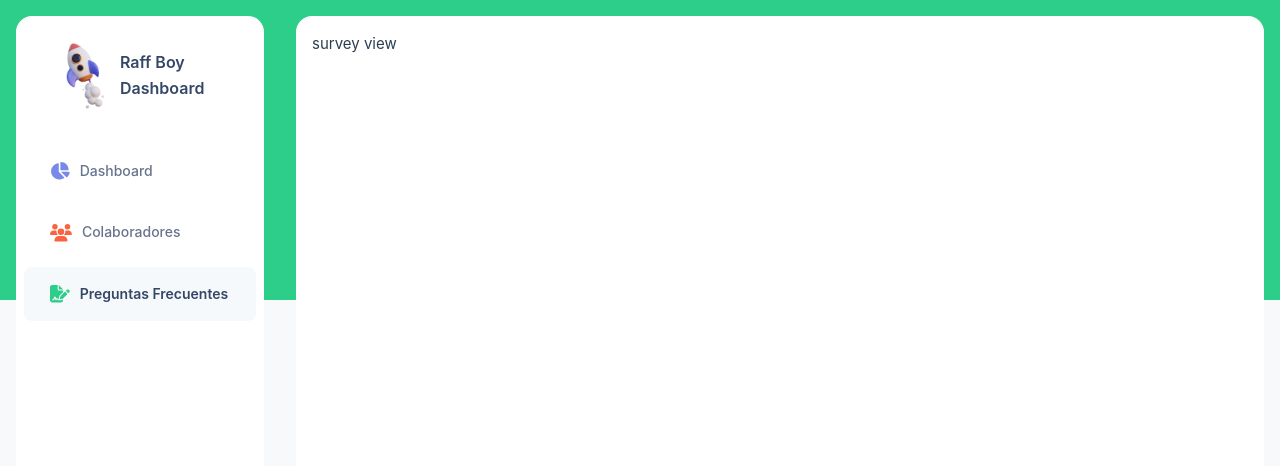
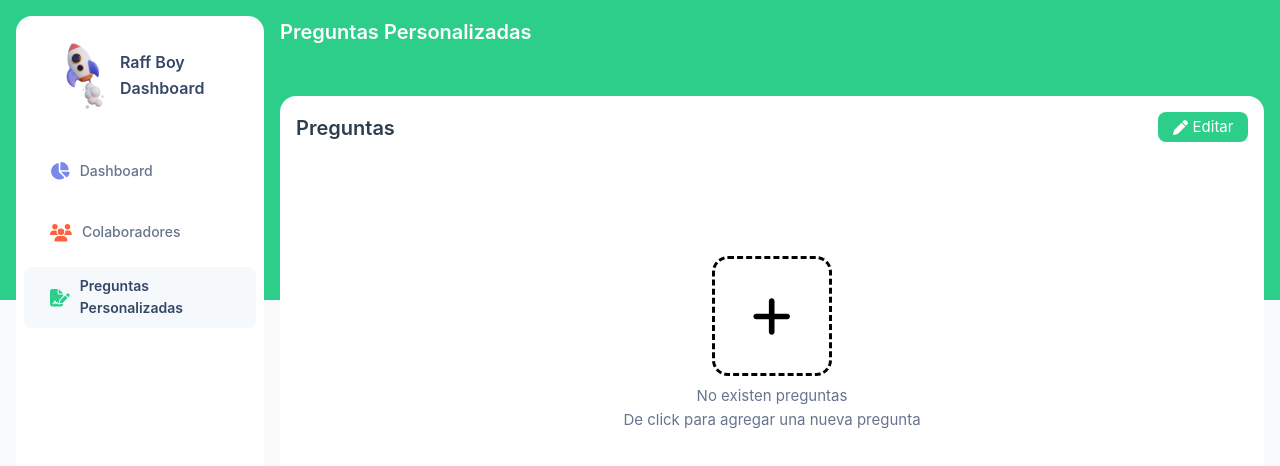
Before and after one commit to RafaSaan/pruebaTecnicaVue, a Vue app: page /survey in a window 1280 px wide. Shown: the top 466 px of the page. Built offline with nearby package versions, Linux system fonts and the light colour scheme.

Commit message:
init create survey section

```diff
--- a/index.html
+++ b/index.html
@@ -4,7 +4,7 @@
     <meta charset="UTF-8">
     <link rel="icon" href="/favicon.ico">
     <meta name="viewport" content="width=device-width, initial-scale=1.0">
-    <title>Vite App</title>
+    <title>raff boy</title>
   </head>
   <body>
     <div id="app"></div>
--- a/src/App.vue
+++ b/src/App.vue
@@ -34,10 +34,7 @@ import MainNavbar from '@/components/MainNavbar.vue';
 .mainDisplay {
   z-index: 999;
   width: 100%;
-  background-color: #fff;
-  border-radius: 1rem;
-  margin: 1rem;
-  padding: 1rem;
   min-height: 90vh;
+  margin-right: 1rem;
 }
 </style>
--- a/src/components/MainNavbar.vue
+++ b/src/components/MainNavbar.vue
@@ -39,7 +39,7 @@ const navList = [
     iconColor: '#FB6340'
   },
   {
-    name: 'Preguntas Frecuentes',
+    name: 'Preguntas Personalizadas',
     icon: 'fa-solid fa-file-signature',
     route: '/survey',
     iconColor: '#2DCE89'
--- /dev/null
+++ b/src/components/SurveyList.vue
@@ -0,0 +1,108 @@
+<template>
+  <div class="surveyList">
+    <div class="surveyHeader">
+      <p>{{isOpenCreateOrUpdateSurvey ? 'Personaliza tus preguntas' : 'Preguntas'}}</p>
+      <div class="surveyOptions">
+        <div class="actionButton" @click="isOpenCreateOrUpdateSurvey = false">
+          <font-awesome-icon
+              :icon="['fas', 'pen']"
+              :style="{ color: '#fff' }"
+            />
+            Editar
+        </div>
+      </div>
+    </div>
+
+    <UpdateOrCreateSurvey v-if="isOpenCreateOrUpdateSurvey"/>
+    <div class="withoutTasksContainer" v-if="!isOpenCreateOrUpdateSurvey && !store.survey.length">
+      <div class="addQuestionBtn" @click="isOpenCreateOrUpdateSurvey = true">
+        <font-awesome-icon
+          :icon="['fas', 'plus']"
+          :style="{ color: '#000' }" size="3x"/>
+      </div>
+      <div class="addBtnInfo">
+        <p>No existen preguntas</p>
+        <p>De click para agregar una nueva pregunta</p>
+      </div>
+    </div>
+
+  </div>
+</template>
+
+<script setup>
+import { ref } from 'vue'
+import UpdateOrCreateSurvey from './UpdateOrCreateSurvey.vue';
+import { useSurveyStore } from '@/stores/survey'
+
+const store = useSurveyStore()
+const isOpenCreateOrUpdateSurvey = ref(false)
+</script>
+
+<style scoped>
+.fade-enter-active,
+.fade-leave-active {
+  transition: opacity 0.3s ease;
+}
+
+.fade-enter-from,
+.fade-leave-to {
+  opacity: 0;
+}
+.surveyList {
+  background-color: #fff;
+  padding: 1rem;
+  border-radius: 1rem;
+  margin-top: 3rem;
+  min-height: 60vh;
+}
+.surveyHeader {
+  display: flex;
+  justify-content: space-between;
+}
+.surveyHeader > p{
+  font-size: 20px;
+  font-weight: 600;
+}
+.surveyOptions {
+  display: flex;
+  gap: 1rem;
+}
+.actionButton {
+  background-color: #2dce89;
+  width: 90px;
+  height: 30px;
+  border-radius: 8px;
+  cursor: pointer;
+  display: flex;
+  justify-content: center;
+  align-items: center;
+  color: #fff;
+  gap: 5px;
+}
+.withoutTasksContainer {
+  height: 50vh;
+  display: flex;
+  justify-content: center;
+  align-items: center;
+  flex-direction: column;
+}
+.addQuestionBtn {
+  border: 3px dashed #000;
+  width: 120px;
+  height: 120px;
+  display: flex;
+  justify-content: center;
+  align-items: center;
+  flex-direction: column;
+  border-radius: 1rem;
+  cursor: pointer;
+}
+.addBtnInfo {
+  display: flex;
+  flex-direction: column;
+  align-items: center;
+  color: #67748e;
+  font-size: 15px;
+  margin-top: .5rem;
+}
+</style>
--- /dev/null
+++ b/src/components/UpdateOrCreateSurvey.vue
@@ -0,0 +1,185 @@
+<template>
+  <div class="updateOrCreateView">
+    <p>En esta seccion podras adaptar preguntas con tus preferencias,
+      para que tus clientes cuenten su experiencia
+    </p>
+    <p>(Limite 5 preguntas)</p>
+    <div class="actionButton" @click="addQuestion" :class="survey.length >= 5 ? 'disableBtn' : ''">
+      <font-awesome-icon :icon="['fas', 'plus']" :style="{ color: '#fff' }"/>
+      Agregar
+    </div>
+    <div class="customQuestion" v-for="question, index in survey" :key="index">
+      <input type="text" :id="'question' + index" class="questionInput">
+      <div class="defaultChecks">
+        <div class="checkContainer">
+          <input type="checkbox" :id="'isRequired' + index">
+          <label :for="'isRequired' + index">Pregunta obligatoria</label>
+        </div>
+        <div class="checkContainer">
+          <input type="checkbox" :id="'countForEvaluation' + index">
+          <label :for="'countForEvaluation' + index">Esta pregunta contara en la evaluacion de tu colaborador</label>
+        </div>
+      </div>
+      <div class="customOptionsContainer">
+        <div class="">
+          <span class="ratingTitle">Tipo de calificacion</span>
+          <div class="typeRatingContainer">
+            <div class="typeRating">
+              <input type="radio" :id="'range' + index" value="range" v-model="question.typeRating"/>
+              <label :for="'range' + index">De Rango</label>
+            </div>
+            <div class="typeRating">
+              <input type="radio" :id="'closed' + index" value="closed" v-model="question.typeRating"/>
+              <label :for="'closed' + index">Cerrada(Si o No)</label>
+            </div>
+            <div class="typeRating">
+              <input type="radio" :id="'open' + index" value="open" v-model="question.typeRating"/>
+              <label :for="'open' + index">Abierta</label>
+            </div>
+            <div class="typeRating">
+              <input type="radio" :id="'options' + index" value="options" v-model="question.typeRating"/>
+              <label :for="'options' + index">Opciones</label>
+            </div>
+          </div>
+        </div>
+
+        <div class="" v-if="question.typeRating === 'range'">
+          <span class="ratingTitle">¿Que icono te gustaria?</span>
+          <div class="typeRatingContainer">
+            <div class="typeRating">
+              <input type="radio" :id="'start'+index" value="star"/>
+              <label :for="'start'+index">
+                <font-awesome-icon :icon="['fas', 'star']" :style="{ color: '#000' }" size="lg"/>
+              </label>
+            </div>
+            <div class="typeRating">
+              <input type="radio" :id="'smile'+index" value="face-smile-beam"/>
+              <label :for="'smile'+index">
+                <font-awesome-icon :icon="['fas', 'face-smile-beam']" :style="{ color: '#000' }" size="lg"/>
+              </label>
+            </div>
+          </div>
+        </div>
+
+        <div class="" v-if="question.typeRating === 'range'">
+          <span class="ratingTitle">Rango máximo</span>
+          <div class="typeRatingContainer">
+            <div class="typeRating">
+              <input type="radio" :id="'numberFive'+index" value="5"/>
+              <label :for="'numberFive'+index">5</label>
+            </div>
+            <div class="typeRating">
+              <input type="radio" :id="'numberFour'+index" value="4"/>
+              <label :for="'numberFour'+index">4</label>
+            </div>
+            <div class="typeRating">
+              <input type="radio" :id="'numberThree'+index" value="3"/>
+              <label :for="'numberThree'+index">3</label>
+            </div>
+            <div class="typeRating">
+              <input type="radio" :id="'numberTwo'+index" value="2"/>
+              <label :for="'numberTwo'+index">2</label>
+            </div>
+          </div>
+        </div>
+
+        <div class="" v-if="question.typeRating === 'options'">
+          <span class="ratingTitle">opciones</span>
+          <div class="typeRatingContainer">
+            <input type="text" :id="'optionOne'+index" class="questionInput optionInput" placeholder="Opción 1">
+            <input type="text" :id="'optionTwo'+index" class="questionInput optionInput" placeholder="Opción 2">
+            <input type="text" :id="'optionThree'+index" class="questionInput optionInput" placeholder="Opción 3">
+            <input type="text" :id="'optionFour'+index" class="questionInput optionInput" placeholder="Opción 4">
+          </div>
+        </div>
+
+      </div>
+    </div>
+  </div>
+</template>
+
+<script setup>
+import { ref } from 'vue'
+const survey = ref([])
+function addQuestion() {
+  if (survey.value.length >= 5) return
+  const customQuestion = {
+    question: '',
+    isRequired: false,
+    isCountForEvaluation: false,
+    typeRating: '',
+    icon: '',
+    range: 0,
+    options: []
+  }
+  survey.value.push(customQuestion)
+}
+
+</script>
+
+<style scoped>
+.actionButton {
+  background-color: #2dce89;
+  width: 90px;
+  height: 30px;
+  border-radius: 8px;
+  cursor: pointer;
+  display: flex;
+  justify-content: center;
+  align-items: center;
+  color: #fff;
+  gap: 5px;
+}
+.customQuestion {
+  margin: 1rem 0;
+}
+.questionInput {
+  background-color: #F6F8FA;
+  border: none;
+  height: 2.5rem;
+  border-radius: .5rem;
+  padding: 1rem;
+  width: 350px;
+}
+.questionInput:focus-within {
+  border: 1px solid #2dce89;
+}
+.questionInput:focus {
+  outline: none;
+}
+.defaultChecks {
+  display: flex;
+  gap: 2rem;
+}
+.checkContainer {
+  display: flex;
+  align-items: center;
+  font-size: 14px;
+}
+.typeRatingContainer {
+  display: flex;
+  gap: 2rem;
+}
+.typeRating {
+  display: flex;
+  align-items: center;
+}
+.typeRating > input {
+  accent-color: #6becb4;
+}
+.ratingTitle {
+  font-weight: 600;
+  font-size: 16px;
+}
+.customOptionsContainer {
+  display: flex;
+  gap: 1.5rem;
+}
+.optionInput {
+  width: 150px;
+}
+.disableBtn {
+  cursor: not-allowed;
+  background-color: #929292;
+}
+</style>
--- a/src/main.js
+++ b/src/main.js
@@ -8,9 +8,17 @@ import router from './router'
 
 import { library } from '@fortawesome/fontawesome-svg-core'
 import { FontAwesomeIcon } from '@fortawesome/vue-fontawesome'
-import { faChartPie, faFileSignature, faUsers } from '@fortawesome/free-solid-svg-icons'
+import { faChartPie, faFileSignature, faPen, faPlus, faSmileBeam, faStar, faUsers } from '@fortawesome/free-solid-svg-icons'
 
-library.add(faChartPie, faFileSignature, faUsers)
+library.add(
+  faChartPie,
+  faFileSignature,
+  faUsers,
+  faPlus,
+  faPen,
+  faSmileBeam,
+  faStar
+)
 
 const app = createApp(App)
 
--- /dev/null
+++ b/src/stores/survey.js
@@ -0,0 +1,13 @@
+import { ref } from 'vue'
+import { defineStore } from 'pinia'
+
+export const useSurveyStore = defineStore('survey', () => {
+  const survey = ref([])
+
+  return {
+    survey,
+    setQuestion(question) {
+      survey.value.push(question)
+    }
+  }
+})
--- a/src/views/HomeView.vue
+++ b/src/views/HomeView.vue
@@ -8,10 +8,13 @@
 </template>
 <style scoped>
 .homeView {
-  width: 100%;
   height: 100%;
   display: flex;
   justify-content: center;
   align-items: center;
+  background-color: #fff;
+  border-radius: 1rem;
+  margin: 1rem;
+  padding: 1rem;
 }
 </style>
--- a/src/views/PartnersView.vue
+++ b/src/views/PartnersView.vue
@@ -10,10 +10,13 @@
 
 <style scoped>
 .partnersView {
-  width: 100%;
   height: 100%;
   display: flex;
   justify-content: center;
   align-items: center;
+  background-color: #fff;
+  border-radius: 1rem;
+  margin: 1rem;
+  padding: 1rem;
 }
 </style>
--- a/src/views/SurveyView.vue
+++ b/src/views/SurveyView.vue
@@ -1,13 +1,21 @@
 <template>
   <div>
-    survey view
+    <p class="viewTitle">
+      Preguntas Personalizadas
+    </p>
+    <SurveyList/>
   </div>
 </template>
 
 <script setup>
-
+import SurveyList from '@/components/SurveyList.vue';
 </script>
 
 <style scoped>
-
+.viewTitle {
+  font-size: 20px;
+  font-weight: 600;
+  margin-top: 1rem;
+  color: #fff;
+}
 </style>
```
